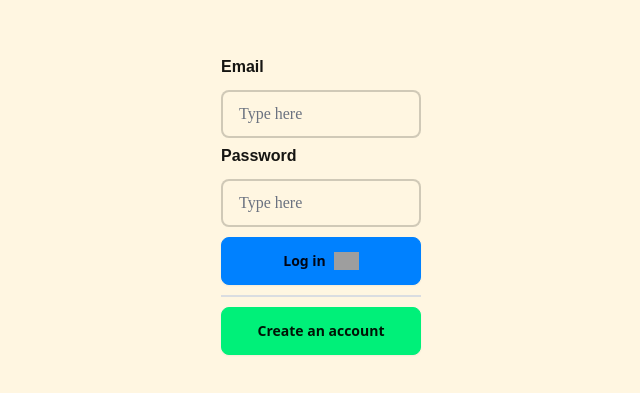
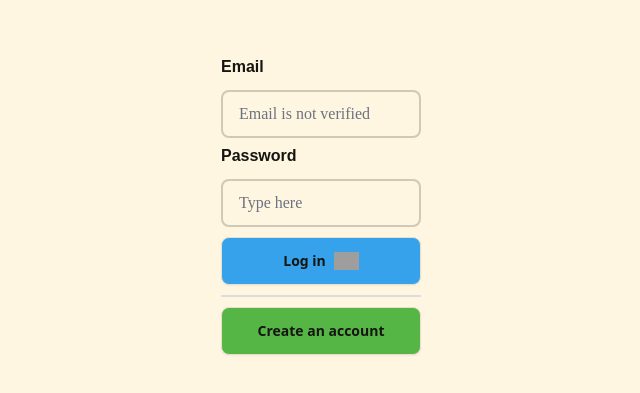
Before and after one commit to Michael-Cowie/RadixFitnessFrontend, a React (Vite) app: page /login in a window 1280 px wide. Shown: the part 193-586 px from the top of the page, without its empty margins (319-959 px from the left). Built offline with nearby package versions, Linux system fonts and the light colour scheme; no server answers; grey boxes are pictures that could not be loaded; what chartjs-plugin-trendline would draw is missing.

Commit message:
- Create a LoadingButton component, primarily used for submissions or fetching data when clicked. When clicked it will replace the text with a spinner, indicating that it is in a loading state
- Create a colours CSS file in the top level, to access a single location for colours to create consistency

```diff
--- a/src/atoms/FlexingArmButton.tsx
+++ b/src/atoms/FlexingArmButton.tsx
@@ -2,9 +2,11 @@ interface Props {
     label: string;
 }
 
+import styles from 'lib/colours.module.css';
+
 export const FlexingArmButton: React.FC<Props> = ({ label }) => {
     return (
-        <button className="btn btn-primary w-full font-sans font-black" type="submit">
+        <button className={ `btn ${ styles.blueWithHover } w-full font-sans font-black` } type="submit">
             { label }
             <img width="25px" src="public/flexing_arm.svg"/>
         </button>
--- /dev/null
+++ b/src/atoms/LoadingButton.tsx
@@ -0,0 +1,26 @@
+import styles from 'lib/colours.module.css';
+
+interface Props {
+    buttonText: string,
+    displayLoadingAnimation: boolean
+    displayIcon?: boolean
+}
+
+const LoadingButton: React.FC<Props> = ({ buttonText, displayLoadingAnimation, displayIcon=false }) => {
+
+    return (
+        <button
+            className={ `btn ${ styles.blueWithHover } w-full font-sans font-black` }
+            type='submit'
+        >
+            {displayLoadingAnimation ? (
+                <span className="loading loading-spinner loading-lg"/>
+            ) : (
+                <>
+                    { buttonText } { displayIcon && <img width="25px" src="public/flexing_arm.svg"/> }
+                </>
+            )}
+        </button>
+    );
+  };
+export default LoadingButton;
--- a/src/atoms/RouterButton.tsx
+++ b/src/atoms/RouterButton.tsx
@@ -1,3 +1,4 @@
+import styles from 'lib/colours.module.css';
 import { useNavigate } from 'react-router-dom';
 
 interface Props {
@@ -13,7 +14,7 @@ const RouterButton: React.FC<Props> = ({ button_text, route }) => {
     }
 
     return (
-        <button className="btn btn-active btn-neutral mt-4 mb-4 w-full" onClick={ goToRoute }> { button_text } </button>
+        <button className={ `btn ${ styles.blueWithHover } mt-4 mb-4 w-full` } onClick={ goToRoute }> { button_text } </button>
     )
 }
 
--- /dev/null
+++ b/src/lib/colours.module.css
@@ -0,0 +1,38 @@
+:root {
+    --blue: #35A2EB;
+    --darkBlue: #0074c9;
+    --green: #55b646;
+    --darkGreen: #32a91e;
+  }
+
+.blue {
+    background-color: var(--blue);
+}
+
+.darkBlue {
+    background-color: var(--darkBlue);
+}
+
+.blueWithHover {
+    background-color: var(--blue);
+}
+
+.blueWithHover:hover {
+    background-color: var(--darkBlue);
+}
+
+.green {
+    background-color: var(--green);
+}
+
+.darkGreen {
+    background-color: var(--darkGreen);
+}
+
+.greenWithHover {
+    background-color: var(--green);
+}
+
+.greenWithHover:hover {
+    background-color: var(--darkGreen);
+}
--- a/src/molecules/CreateAccount.tsx
+++ b/src/molecules/CreateAccount.tsx
@@ -1,7 +1,8 @@
 import ErrorMessage from 'atoms/ErrorMessage';
-import { FlexingArmButton } from 'atoms/FlexingArmButton';
 import { ValidatedInputWithLabel } from 'atoms/inputs/ValidatedInputWithLabel';
+import LoadingButton from 'atoms/LoadingButton';
 import Title from 'atoms/Title';
+import styles from 'lib/colours.module.css';
 import { useState } from 'react';
 import { FormProvider, useForm } from 'react-hook-form';
 import { createNewUser } from 'services/FirebaseUtils';
@@ -23,13 +24,18 @@ const schema = z.object({
 
 const CreateAccountComponent = () => {
     const [errorMessage, setErrorMessage] = useState<string>('');
+    const [isLoading, setIsLoading] = useState<boolean>(false);
 
     const attemptCreateNewUser = async(data: any): Promise<void> => {
-      // @ts-ignore
-      const result = await createNewUser(data.email, data.password);
-      if (!result.success) {
-          setErrorMessage(result.message)
-      }
+        setIsLoading(true);
+
+        createNewUser(data.email, data.password).then((result) => {
+            if (!result.success) {
+                setErrorMessage(result.message)
+            }
+            setIsLoading(false);
+        })
+
     };
 
     const closeModalWindow = () => {
@@ -41,16 +47,15 @@ const CreateAccountComponent = () => {
         resolver: zodResolver(schema),
     });
 
-
     return (
         <div>
             <button
-                className="btn btn-success w-full font-sans font-black"
+                className={ `${ styles.greenWithHover } btn w-full font-sans font-black` }
                 type="submit"
                 // @ts-ignore
                 onClick={()=>document.getElementById('create_account_modal').showModal()}
             >
-                Create an account
+               Create an account
             </button>
 
             <dialog id="create_account_modal" className="modal modal-bottom sm:modal-middle">
@@ -77,7 +82,12 @@ const CreateAccountComponent = () => {
                                     type="password"
                                 />
 
-                                <FlexingArmButton label="Sign up"/>
+
+                                <LoadingButton
+                                    buttonText="Create account"
+                                    displayLoadingAnimation={ isLoading }
+                                    displayIcon={ true }
+                                />
 
                                 <ErrorMessage errorMessage={errorMessage} />
                             </InputFieldContainer>
--- a/src/molecules/EditUpdateWeight/editUpdateWeight.tsx
+++ b/src/molecules/EditUpdateWeight/editUpdateWeight.tsx
@@ -1,6 +1,7 @@
 import 'react-datepicker/dist/react-datepicker.css';
 
 import ErrorMessage from 'atoms/ErrorMessage';
+import LoadingButton from 'atoms/LoadingButton';
 import { dateObjectToFormattedDate } from 'lib/dateUtils';
 import { ChangeEvent, FormEvent, SyntheticEvent, useState } from 'react';
 import DatePicker from 'react-datepicker';
@@ -17,6 +18,7 @@ import { Props } from './editUpdateInterfaces';
 const EditUpdateWeight: React.FC<Props> = ({ displayUnit, onSuccess, dateData, closeModalWindow}) => {
     const [date, setDate] = useState(new Date());
     const [errorMessage, setErrorMessage] = useState<string>('');
+    const [isLoading, setIsLoading] = useState<boolean>(false);
 
     const formattedDate = dateObjectToFormattedDate(date);
     const defaultValue = getDefaultValue(formattedDate, displayUnit, dateData);
@@ -27,17 +29,21 @@ const EditUpdateWeight: React.FC<Props> = ({ displayUnit, onSuccess, dateData, c
 
         const formattedDate = dateObjectToFormattedDate(date);
         const weight_kg = convertWeight(displayUnit, "kg", getResultsFromForm(event));
-
         const notes = (document.getElementById('notesTextArea') as HTMLTextAreaElement).value;
 
-        const success = updating ? await updateWeight(formattedDate, weight_kg, notes) : await createNewWeight(formattedDate, weight_kg, notes);
+        setIsLoading(true);
 
+        const apiCall = updating ? updateWeight : createNewWeight;
+        apiCall(formattedDate, weight_kg, notes).then((success) => {
             // @ts-ignore
             if (success) {
                 onSuccess(formattedDate, weight_kg, notes);
             } else {
                 setErrorMessage(`Unable to ${updating ? 'update' : 'add'} weight`);
             }
+
+            setIsLoading(false);
+        })
     };
 
     return (
@@ -103,8 +109,14 @@ const EditUpdateWeight: React.FC<Props> = ({ displayUnit, onSuccess, dateData, c
                             defaultValue={ getNotesFromDate(dateData, formattedDate) }
                         />
 
-                        <div className="w-100 text-center mb-1">
-                            <button type="submit" className="btn w-32"> Submit </button>
+                        <div className="w-100 flex justify-center items-center">
+                            <div className="w-40">
+                                <LoadingButton
+                                    buttonText="Submit"
+                                    displayLoadingAnimation={ isLoading }
+                                />
+                            </div>
+
                         </div>
                     </form>
                     <ErrorMessage errorMessage={ errorMessage } />
--- a/src/organisms/Footer.tsx
+++ b/src/organisms/Footer.tsx
@@ -1,9 +1,10 @@
+import styles from 'lib/colours.module.css';
 import styled from 'styled-components';
 
 const Footer = () => {
     return (
         <FooterContainer>
-            <footer className="footer items-center p-4 text-neutral-content bg-slate-900">
+            <footer className={ `footer items-center p-4 text-neutral-content ${styles.darkBlue}` }>
                 <div className="flex flex-col items-center w-full md:flex-row">
 
                     <div className="flex justify-center items-center w-full md:justify-end">
--- a/src/organisms/LoginForm.tsx
+++ b/src/organisms/LoginForm.tsx
@@ -1,6 +1,6 @@
 import ErrorMessage from 'atoms/ErrorMessage';
-import { FlexingArmButton } from 'atoms/FlexingArmButton';
 import { InputWithLabel } from 'atoms/inputs/InputWithLabel';
+import LoadingButton from 'atoms/LoadingButton';
 import useAuth from 'context/AuthContext';
 import { useEffect, useState } from 'react';
 import { useNavigate } from 'react-router-dom';
@@ -11,6 +11,7 @@ export const LoginForm = () => {
   const { userIsLoggedIn, loginUser } = useAuth();
 
   const [loginError, setLoginError] = useState<boolean>(false);
+  const [isLoading, setIsLoading] = useState(false);
 
   useEffect(() => {
     if (userIsLoggedIn) {
@@ -25,8 +26,12 @@ export const LoginForm = () => {
     const email = form.elements.namedItem('email') as HTMLInputElement;
     const password = form.elements.namedItem('password') as HTMLInputElement;
 
-    const successful = await loginUser(email.value, password.value);
-    setLoginError(successful === false);
+    setIsLoading(true);
+
+    loginUser(email.value, password.value).then((successful) => {
+      setLoginError(successful === false);
+      setIsLoading(false);
+    })
   };
 
   return (
@@ -35,6 +40,7 @@ export const LoginForm = () => {
             <InputWithLabel
               label="Email "
               name="email"
+              placeholder="Email is not verified"
             />
             <InputWithLabel
               label="Password "
@@ -44,7 +50,11 @@ export const LoginForm = () => {
 
             { loginError && <ErrorMessage errorMessage="Invalid Email or Password"/> }
 
-            <FlexingArmButton label="Log in"/>
+            <LoadingButton
+              buttonText="Log in"
+              displayLoadingAnimation={ isLoading }
+              displayIcon={ true }
+            />
         </form>
       </div>
   );
--- a/src/organisms/NavBar.tsx
+++ b/src/organisms/NavBar.tsx
@@ -1,4 +1,5 @@
 import useAuthContext from 'context/AuthContext';
+import styles from 'lib/colours.module.css';
 import UpdateProfile from 'molecules/UserProfile/UpdateProfile';
 import { useState } from 'react';
 import { useNavigate } from 'react-router-dom';
@@ -19,7 +20,7 @@ const NavBar = () => {
         <NavbarContainer>
             { updatingProfile && <UpdateProfile onSuccess={ () => setUpdatingProfile(false) }/> }
 
-            <div className="navbar bg-slate-900">
+            <div className={ `navbar ${ styles.darkBlue }` }>
                 <div className="flex-1">
                     <a onClick={ goToHome } className="text-white font-bold text-2xl ml-4 cursor-pointer"> Home </a>
                 </div>
```
Also changed, not shown: src/routes/HomePage.tsx (+5 -3 lines), 1 other file (tests, documents, lock files or other folders). Lines whose indentation alone changed are shown as unchanged.
